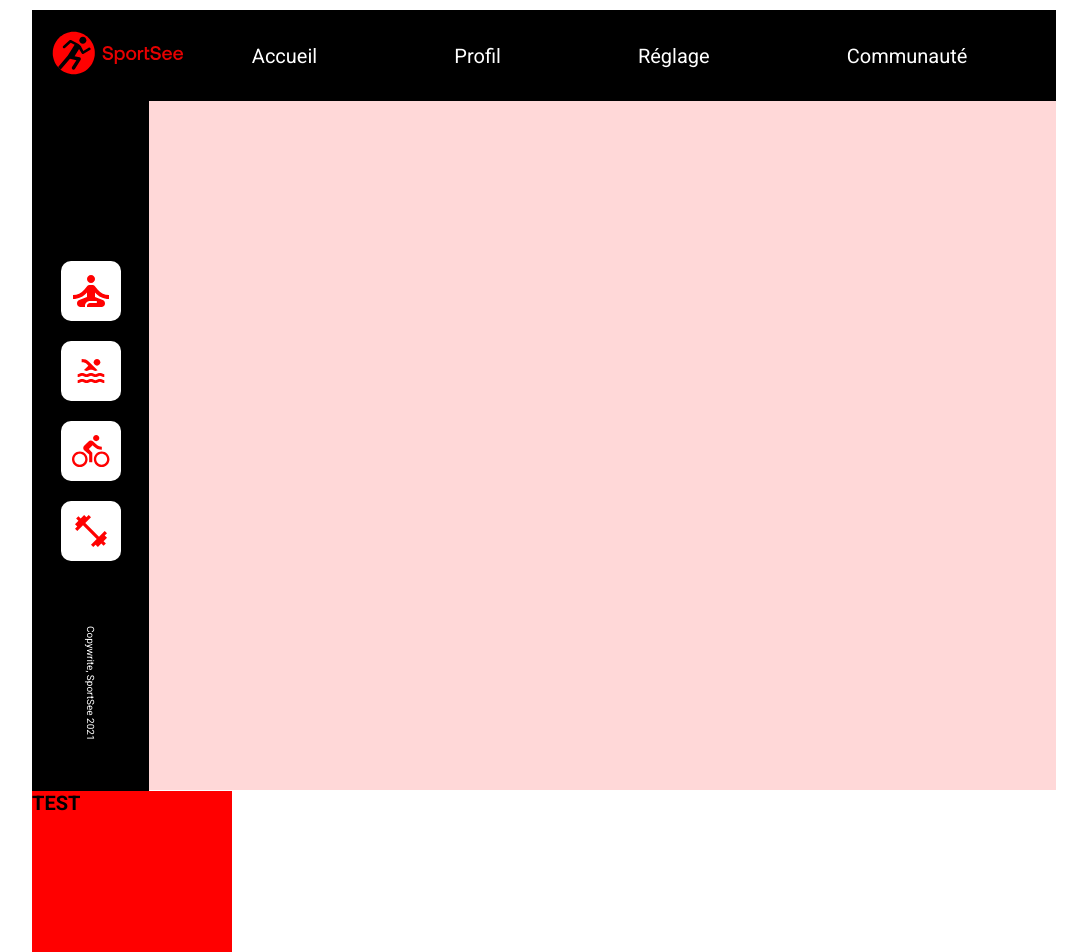
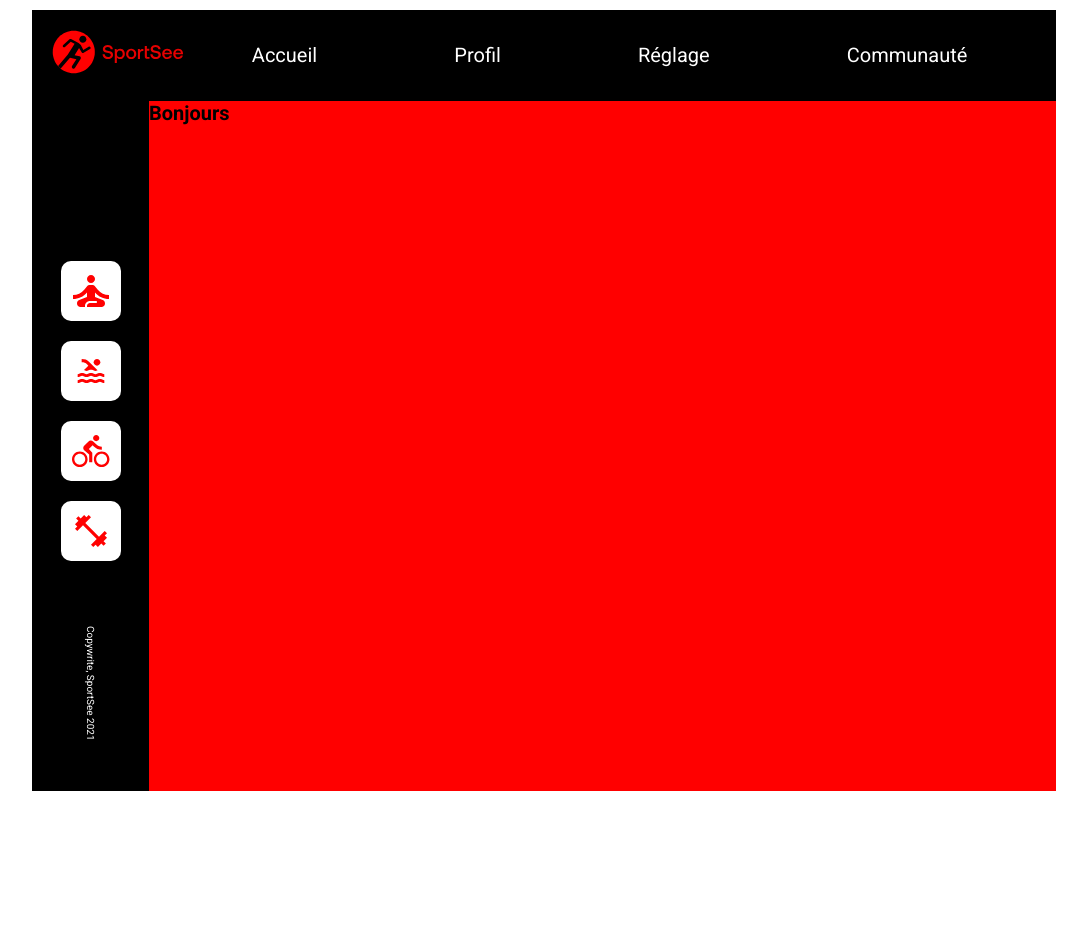
Before and after one commit to Guillaume-Gozillon/SportSee, a React (Create React App) app: page / in a window 1280 px wide. Shown: the top 952 px of the page, without its empty margins (96-1183 px from the left). After the commit the page ends 800 px from the top, so only its background shows below. Built offline with nearby package versions, Linux system fonts and the light colour scheme.

Commit message:
Canva's logic

```diff
--- a/src/App.js
+++ b/src/App.js
@@ -1,18 +1,12 @@
-import Header from './Components/Header'
-import VerticalMenu from './Components/VerticalMenu'
-import Display from './Display/Display'
+import Display from './View/AllScreen'
 import "./styles/app.scss"
 import { Switch, Route } from "react-router"
 
 const App = () => {
   return (
-    <div className='application-container'>
+    <div className='none'>
       <Switch>
-        <Route path='/' exact >
-            <Header/>
-            <VerticalMenu/>
-            <Display/>
-          </Route>
+        <Route path='/' component={Display} exact />
       </Switch>
     </div>
   )
--- /dev/null
+++ b/src/Components/Welcome.jsx
@@ -0,0 +1,10 @@
+const Welcome = () => {
+    return (
+        <div>
+            <h1>Bonjours</h1>
+        </div>
+    )
+}
+
+
+export default Welcome
--- a/src/Display/Display.jsx
+++ /dev/null
@@ -1,9 +0,0 @@
-export const Display = () => {
-    return (
-        <div className='display'>
-            <h1>TEST</h1>
-        </div>
-    )
-}
-
-export default Display
--- /dev/null
+++ b/src/View/AllScreen.jsx
@@ -0,0 +1,15 @@
+import Header from '../Components/Header'
+import VerticalMenu from '../Components/VerticalMenu'
+import Canva from './Canva'
+
+export const AllScreen = () => {
+    return (
+        <div className='application-container'>
+            <Header/>
+            <VerticalMenu/>
+            <Canva/>
+        </div>
+    )
+}
+
+export default AllScreen
--- /dev/null
+++ b/src/View/Canva.jsx
@@ -0,0 +1,11 @@
+import Welcome from "../Components/Welcome"
+
+const Canva = () => {
+    return (
+        <div className='canva'>
+            <Welcome />
+        </div>
+    )
+}
+
+export default Canva
--- /dev/null
+++ b/src/styles/_canva.scss
@@ -0,0 +1,5 @@
+.canva {
+    margin-left: 117px;
+    height: 69rem;
+    background-color: red;
+}
--- a/src/styles/_display.scss
+++ /dev/null
@@ -1,5 +0,0 @@
-.display {
-    height: 20rem;
-    width: 20rem;
-    background-color: red;
-}
--- a/src/styles/_verticalMenu.scss
+++ b/src/styles/_verticalMenu.scss
@@ -1,5 +1,5 @@
 .menu {
-    position: relative;
+    position: absolute;
     display: flex;
     flex-direction: column;
     justify-content: center;
--- a/src/styles/app.scss
+++ b/src/styles/app.scss
@@ -22,13 +22,14 @@ li {list-style: none;}
 }
 
 .application-container{
+    position: relative;
     width: 80%;
     min-width: 1024px;
     height: 80%;
     min-height: 780px;
-    background-color: rgba(255, 0, 0, 0.151);
+    background-color: rgba(173, 173, 173, 0.151);
 }
 
 @import './header';
 @import './verticalMenu';
-@import './display';
+@import './canva';
```
